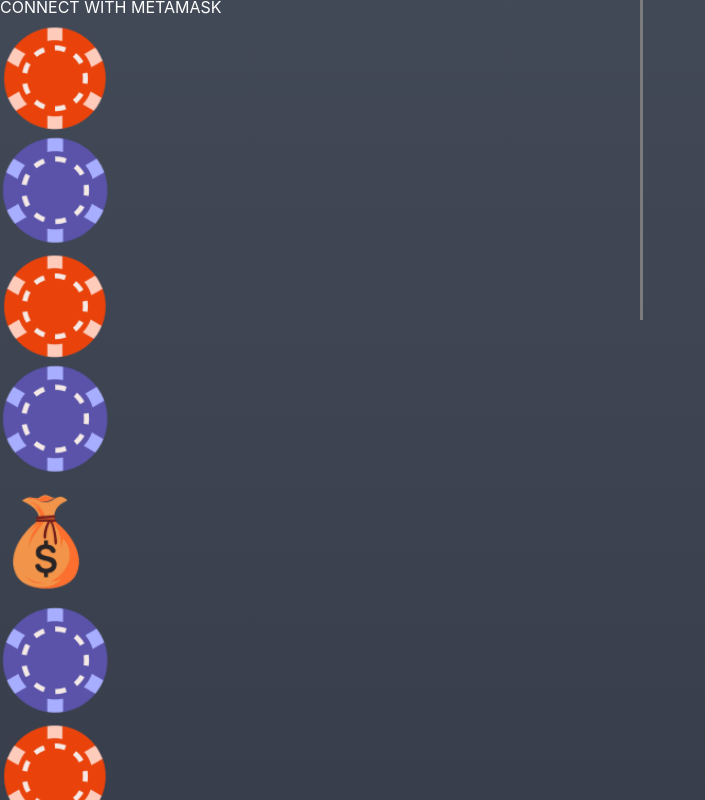
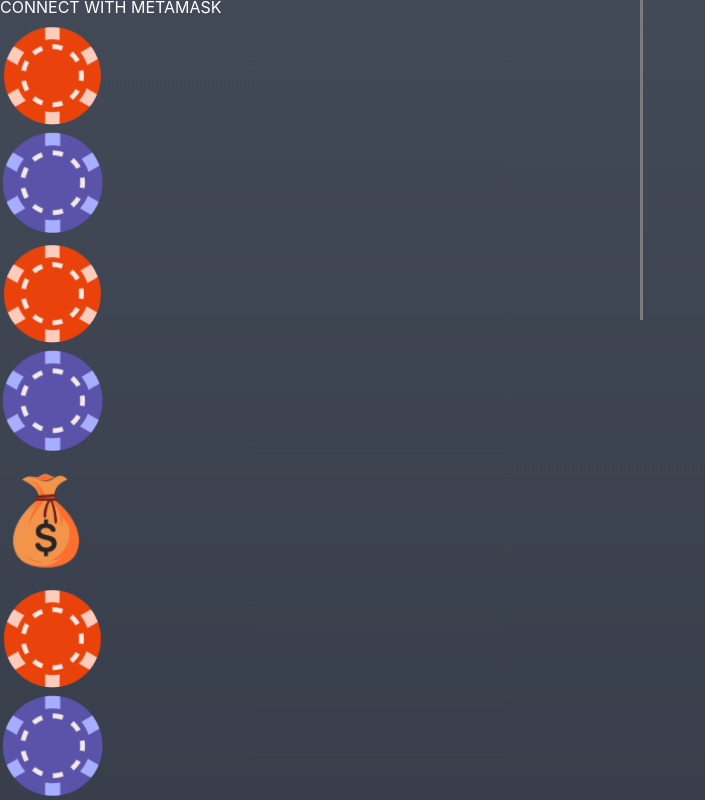
Before and after one commit to romaincaron1/loot, a Next.js app: page /roulette in a window 1280 px wide. Shown: the part 480-1280 px from the top of the page, without its empty margins (0-705 px from the left). Built offline with nearby package versions, Linux system fonts and the light colour scheme.

Commit message:
roulette animation

```diff
--- a/components/Navbar.tsx
+++ b/components/Navbar.tsx
@@ -15,6 +15,7 @@ function Navbar({ current }: props) {
 	const [modalOpenned, setModalOpenned] = useState(false);
 	const [notificationChecked, setNotificationChecked] = useState(true);
 	const wrapperRef: React.RefObject<HTMLInputElement> = useRef(null);
+
 
 	useEffect(() => {
 		function handleClickOutside(event: any) {
--- a/pages/roulette/index.tsx
+++ b/pages/roulette/index.tsx
@@ -1,5 +1,5 @@
 import Head from "next/head";
-import React, { useEffect, useState } from "react";
+import React, { useEffect, useRef, useState } from "react";
 import Informations from "../../components/Informations";
 import Navbar from "../../components/Navbar";
 import TopHeader from "../../components/TopHeader";
@@ -17,11 +17,69 @@ import { FaEthereum } from "react-icons/fa";
 import { BsDot } from "react-icons/bs";
 
 function index() {
+	const positions = [10, 115, 220, 325, 430, 535, 640, 745, 850];
+	const timings = [50, 100, 300];
+
 	const [connected, setConnected] = useState(false);
 	const [redCoinSelected, setRedCoinSelected] = useState(false);
 	const [goldCoinSelected, setGoldCoinSelected] = useState(false);
 	const [blueCoinSelected, setBlueCoinSelected] = useState(false);
 	const [joinGameAmountBet, setJoinGameAmountBet] = useState("");
+	const [gameState, setGameState] = useState(1);
+	const [timing, setTiming] = useState(timings[0]);
+	const [indexes, setIndexes] = useState([0, 1, 2, 3, 4, 5, 6, 7, 8])
+	const [pick, setPick] = useState(false);
+
+	const resetGame = () => {
+		setTiming(timings[0]);
+		setIndexes([0, 1, 2, 3, 4, 5, 6, 7, 8]);
+		setGameState(0);
+	}
+
+	useEffect(() => {
+		if (gameState === 1) {
+			setTimeout(() => {
+				let temp:number[] = [];
+				indexes.map((index) => {
+					if (index+1 < positions.length) {
+						temp.push(index+1);
+					} else {
+						temp.push(0);
+					}
+				})
+				setIndexes(temp);
+			}, timing);
+		}
+	}, [indexes, gameState]);
+
+	useEffect(() => {
+		setTimeout(() => {
+			setTiming(timings[1]);
+		}, 2000)
+	}, [])
+
+	useEffect(() => {
+		setTimeout(() => {
+			setTiming(timings[2]);
+		}, 4000)
+	}, [])
+
+	useEffect(() => {
+		setTimeout(() => {
+			setPick(true);
+		}, 6000)
+	}, [])
+
+	useEffect(() => {
+		if (pick) {
+			// 3 gold coin
+			// 4 blue coin
+			// 5 red coin
+			if (indexes[4] === 5) {
+				setGameState(0);
+			}
+		}
+	}, [pick, indexes])
 
 	return (
 		<div className="min-h-screen">
@@ -37,33 +95,34 @@ function index() {
 					<div>
 						<TopHeader connected={connected} setConnected={setConnected} />
 						<main className="mt-8">
-							<div className="w-full bg-[#181B23] relative pt-2 flex roulette shadow-2xl shadow-[#32394A]">
-								<div>
-									<Image src={redcoin} width={110} />
+							<div className="w-full h-32 bg-[#181B23] relative pt-2 flex roulette shadow-2xl shadow-[#32394A]">
+								<div className="absolute" style={{left: positions[indexes[0]]}}>
+									<Image src={redcoin} width={105} />
 								</div>
-								<div>
-									<Image src={bluecoin} width={110} />
+								<div className="absolute" style={{left: positions[indexes[1]]}}>
+									<Image src={bluecoin} width={105} />
 								</div>
-								<div>
-									<Image src={redcoin} width={110} />
+								<div className="absolute" style={{left: positions[indexes[2]]}}>
+									<Image src={redcoin} width={105} />
 								</div>
-								<div>
-									<Image src={bluecoin} width={110} />
+
+								<div className="absolute" style={{left: positions[indexes[3]]}}>
+									<Image src={bluecoin} width={105} />
 								</div>
-								<div>
+								<div className="absolute pl-2" style={{left: positions[indexes[4]]}}>
 									<Image src={goldcoin} width={90} />
 								</div>
-								<div>
-									<Image src={bluecoin} width={110} />
+								<div className="absolute" style={{left: positions[indexes[5]]}}>
+									<Image src={redcoin} width={105} />
 								</div>
-								<div>
-									<Image src={redcoin} width={110} />
+								<div className="absolute" style={{left: positions[indexes[6]]}}>
+									<Image src={bluecoin} width={105} />
 								</div>
-								<div>
-									<Image src={bluecoin} width={110} />
+								<div className="absolute" style={{left: positions[indexes[7]]}}>
+									<Image src={redcoin} width={105} />
 								</div>
-								<div>
-									<Image src={redcoin} width={110} />
+								<div className="absolute" style={{left: positions[indexes[8]]}}>
+									<Image src={bluecoin} width={105} />
 								</div>
 							</div>
 							<div className="lg:p-8 p-4 w-full">
```
Also changed, not shown: 1 other file (tests, documents, lock files or other folders).
